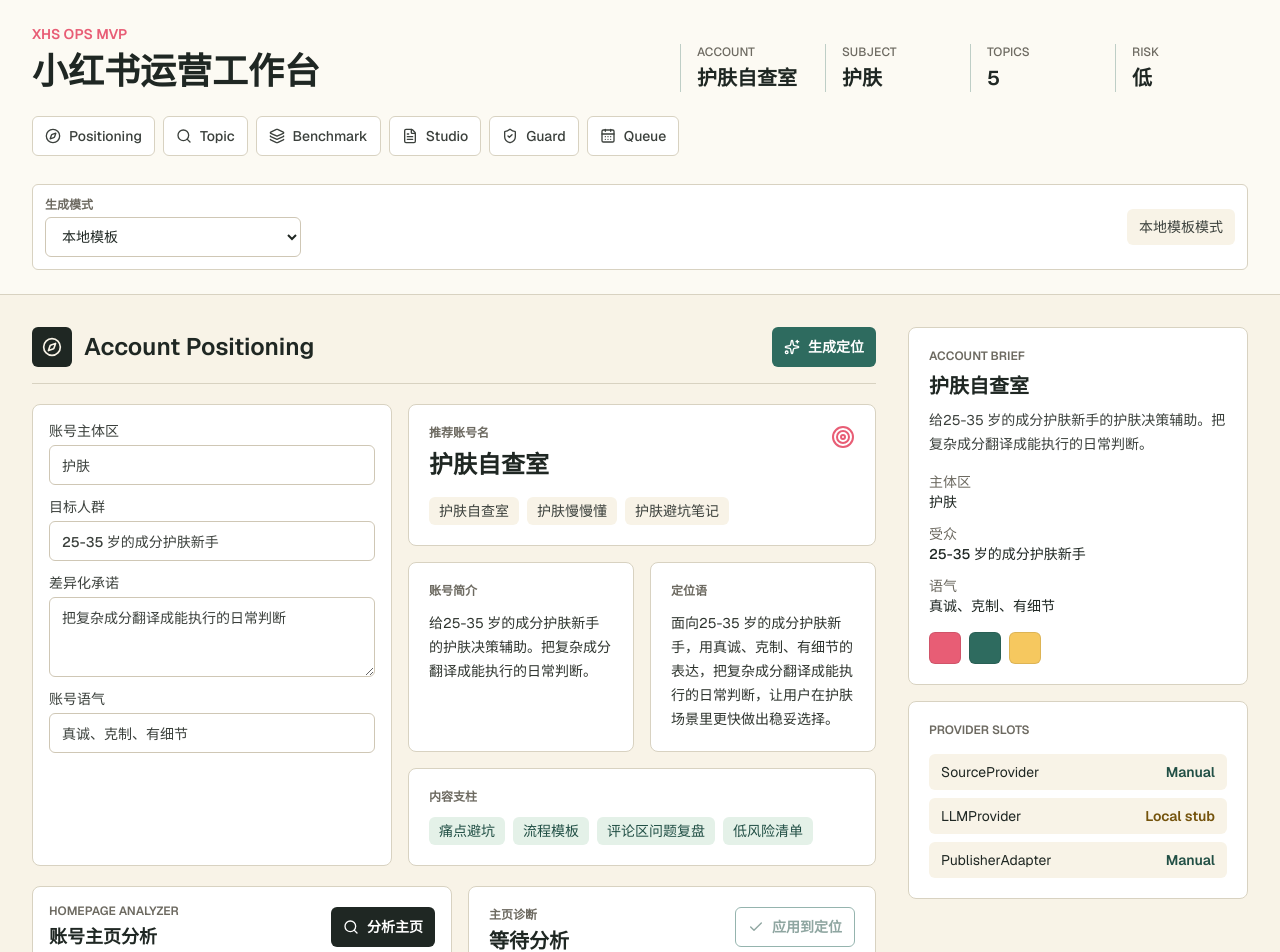
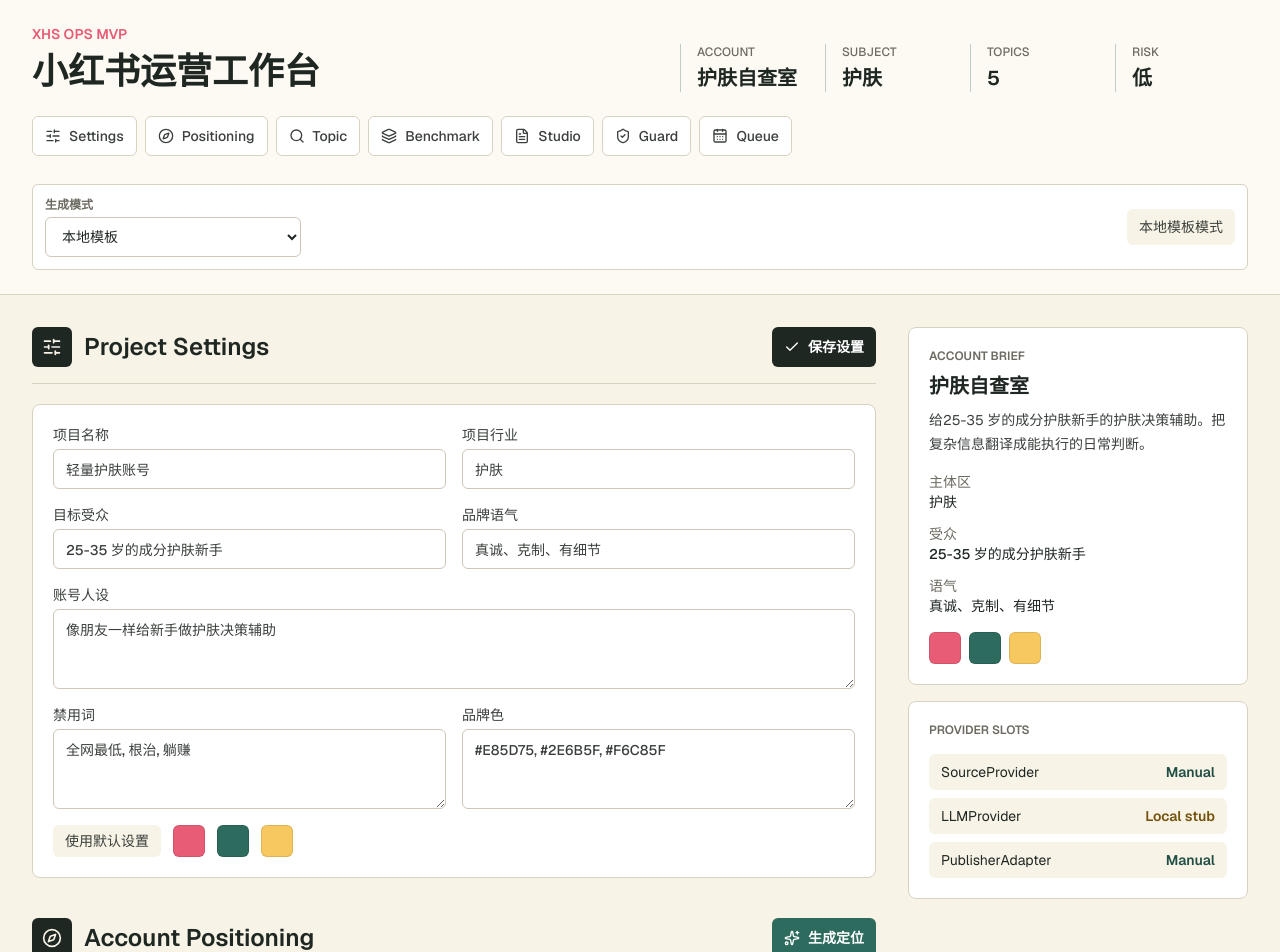
Before and after one commit to linawang928/xhs-ops-tool, a Next.js app: page / in a window 1280 px wide. Shown: the top 952 px of the page. Built offline with nearby package versions, Linux system fonts and the light colour scheme.

Commit message:
feat: add editable project settings

```diff
--- a/src/components/xhs-ops-app.tsx
+++ b/src/components/xhs-ops-app.tsx
@@ -13,6 +13,7 @@
   Search,
   Share2,
   ShieldCheck,
+  SlidersHorizontal,
   Sparkles,
   Target,
   Upload,
@@ -40,10 +41,10 @@
   ContentDraft,
   GeneratedPosterAsset,
   PublishTask,
+  Project,
   TopicCandidate,
 } from "@/lib/core/types";
 import {
-  demoAccountPositioning,
   demoBenchmark,
   demoBenchmarkCandidates,
   demoDraft,
@@ -69,6 +70,7 @@
 ].join("\n");
 
 const workspaceNav = [
+  { label: "Settings", icon: SlidersHorizontal },
   { label: "Positioning", icon: Compass },
   { label: "Topic", icon: Search },
   { label: "Benchmark", icon: Layers3 },
@@ -76,6 +78,18 @@
   { label: "Guard", icon: ShieldCheck },
   { label: "Queue", icon: CalendarDays },
 ];
+
+const PROJECT_STORAGE_KEY = "xhs-ops-project";
+
+type ProjectFormState = {
+  name: string;
+  persona: string;
+  industry: string;
+  tone: string;
+  audience: string;
+  forbiddenWords: string;
+  brandColors: string;
+};
 
 async function postJson<T>(url: string, body: unknown): Promise<T> {
   const response = await fetch(url, {
@@ -102,6 +116,75 @@
     bio: lines[1] ?? lines[0] ?? "未填写简介",
     recentNotesText: lines.slice(2).join("\n") || lines.join("\n") || "未提供近期笔记",
   };
+}
+
+function projectToForm(project: Project): ProjectFormState {
+  return {
+    name: project.name,
+    persona: project.persona,
+    industry: project.industry,
+    tone: project.tone,
+    audience: project.audience,
+    forbiddenWords: project.forbiddenWords.join(", "),
+    brandColors: project.brandColors.join(", "),
+  };
+}
+
+function splitList(value: string) {
+  return value
+    .split(/[,，\n]/)
+    .map((item) => item.trim())
+    .filter(Boolean);
+}
+
+function parseBrandColors(value: string) {
+  const colors = splitList(value).filter((color) => /^#[0-9a-f]{6}$/i.test(color));
+  return colors.length > 0 ? colors.slice(0, 5) : demoProject.brandColors;
+}
+
+function projectFromForm(form: ProjectFormState, previous: Project): Project {
+  return {
+    id: previous.id,
+    name: form.name.trim() || previous.name,
+    persona: form.persona.trim() || previous.persona,
+    industry: form.industry.trim() || previous.industry,
+    tone: form.tone.trim() || previous.tone,
+    audience: form.audience.trim() || previous.audience,
+    forbiddenWords: splitList(form.forbiddenWords),
+    brandColors: parseBrandColors(form.brandColors),
+  };
+}
+
+function isProject(value: unknown): value is Project {
+  const project = value as Partial<Project>;
+  return Boolean(
+    project &&
+      typeof project.id === "string" &&
+      typeof project.name === "string" &&
+      typeof project.persona === "string" &&
+      typeof project.industry === "string" &&
+      typeof project.tone === "string" &&
+      typeof project.audience === "string" &&
+      Array.isArray(project.forbiddenWords) &&
+      Array.isArray(project.brandColors)
+  );
+}
+
+function readStoredProject() {
+  if (typeof window === "undefined" || !window.localStorage) return null;
+  try {
+    const raw = window.localStorage.getItem(PROJECT_STORAGE_KEY);
+    if (!raw) return null;
+    const parsed = JSON.parse(raw) as unknown;
+    return isProject(parsed) ? parsed : null;
+  } catch {
+    return null;
+  }
+}
+
+function writeStoredProject(project: Project) {
+  if (typeof window === "undefined" || !window.localStorage) return;
+  window.localStorage.setItem(PROJECT_STORAGE_KEY, JSON.stringify(project));
 }
 
 function posterAssetsToManifest(assets: GeneratedPosterAsset[]): PublishTask["assetManifest"] {
@@ -182,15 +265,23 @@
 }
 
 export function XhsOpsApp({ initialPositioningInput, initialHomepageText }: XhsOpsAppProps = {}) {
+  const storedProjectAtRender = readStoredProject();
+  const initialProject = storedProjectAtRender ?? demoProject;
   const initialHomepageAnalysis = initialHomepageText
-    ? analyzeAccountHomepage(parseHomepageText(initialHomepageText, demoProject.id))
+    ? analyzeAccountHomepage(parseHomepageText(initialHomepageText, initialProject.id))
     : null;
   const derivedPositioningInput =
     initialPositioningInput ??
     (initialHomepageAnalysis ? buildPositioningInputFromHomepage(initialHomepageAnalysis) : undefined);
   const initialPositioning = derivedPositioningInput
     ? generateAccountPositioning(derivedPositioningInput)
-    : demoAccountPositioning;
+    : generateAccountPositioning({
+        projectId: initialProject.id,
+        subjectArea: initialProject.industry,
+        audience: initialProject.audience,
+        differentiator: "把复杂信息翻译成能执行的日常判断",
+        tone: initialProject.tone,
+      });
   const initialAiStatus = initialHomepageAnalysis
     ? "本地模板已分析主页"
     : initialPositioningInput
@@ -198,6 +289,9 @@
       : "本地模板模式";
   const [generationMode, setGenerationMode] = useState<GenerationMode>("local");
   const [aiStatus, setAiStatus] = useState(initialAiStatus);
+  const [project, setProject] = useState<Project>(initialProject);
+  const [projectForm, setProjectForm] = useState<ProjectFormState>(() => projectToForm(initialProject));
+  const [settingsStatus, setSettingsStatus] = useState(storedProjectAtRender ? "已加载本地设置" : "使用默认设置");
   const [isGeneratingPositioning, setIsGeneratingPositioning] = useState(false);
   const [isAnalyzingHomepage, setIsAnalyzingHomepage] = useState(false);
   const [isGeneratingTopics, setIsGeneratingTopics] = useState(false);
@@ -233,8 +327,8 @@
     [selectedTopicId, topics]
   );
   const compliance = useMemo(
-    () => scanCompliance(scanText, demoProject.forbiddenWords),
-    [scanText]
+    () => scanCompliance(scanText, project.forbiddenWords),
+    [project.forbiddenWords, scanText]
   );
   const subjectAreaOptions = useMemo(
     () =>
@@ -277,9 +371,30 @@
     }));
   }
 
+  function handleProjectFormChange(field: keyof ProjectFormState, value: string) {
+    setProjectForm((form) => ({
+      ...form,
+      [field]: value,
+    }));
+    setSettingsStatus("设置未保存");
+  }
+
+  function handleSaveProjectSettings(event: FormEvent<HTMLFormElement>) {
+    event.preventDefault();
+    const nextProject = projectFromForm(projectForm, project);
+    setProject(nextProject);
+    setProjectForm(projectToForm(nextProject));
+    setSubjectArea((current) => (current === project.industry ? nextProject.industry : current));
+    setAccountAudience((current) => (current === project.audience ? nextProject.audience : current));
+    setAccountTone((current) => (current === project.tone ? nextProject.tone : current));
+    writeStoredProject(nextProject);
+    setSettingsStatus("设置已保存");
+    setAiStatus("项目设置已更新");
+  }
+
   async function handleGeneratePositioning() {
     const input = {
-      projectId: demoProject.id,
+      projectId: project.id,
       subjectArea,
       audience: accountAudience,
       differentiator,
@@ -312,7 +427,7 @@
   }
 
   async function handleAnalyzeHomepage() {
-    const profile = parseHomepageText(rawHomepageText, demoProject.id);
+    const profile = parseHomepageText(rawHomepageText, project.id);
 
     if (generationMode === "local") {
       setHomepageAnalysis(analyzeAccountHomepage(profile));
@@ -327,7 +442,7 @@
         analysis: AccountHomepageAnalysis;
         positioningInput: AccountPositioningInput;
       }>("/api/ai/account-analysis/", {
-        project: demoProject,
+        project,
         profile,
       });
       setHomepageAnalysis(payload.analysis);
@@ -347,7 +462,7 @@
 
   function handleApplyHomepageAnalysis() {
     if (!homepageAnalysis) return;
-    const input = buildPositioningInputFromHomepage(homepageAnalysis);
+      const input = buildPositioningInputFromHomepage(homepageAnalysis);
     setSubjectArea(input.subjectArea);
     setAccountAudience(input.audience);
     setDifferentiator(input.differentiator);
@@ -358,7 +473,7 @@
 
   async function handleGenerateTopics() {
     if (generationMode === "local") {
-      const nextTopics = generateTopicCandidates(keyword, demoProject);
+      const nextTopics = generateTopicCandidates(keyword, project);
       setTopics(nextTopics);
       setSelectedTopicId(nextTopics[0].id);
       setAiStatus("本地模板已生成选题");
@@ -370,14 +485,14 @@
     try {
       const payload = await postJson<{ topics: TopicCandidate[] }>("/api/ai/topics/", {
         keyword,
-        project: demoProject,
+        project,
       });
-      const nextTopics = payload.topics.length > 0 ? payload.topics : generateTopicCandidates(keyword, demoProject);
+      const nextTopics = payload.topics.length > 0 ? payload.topics : generateTopicCandidates(keyword, project);
       setTopics(nextTopics);
       setSelectedTopicId(nextTopics[0].id);
       setAiStatus("OpenAI 已生成选题");
     } catch (error) {
-      const nextTopics = generateTopicCandidates(keyword, demoProject);
+      const nextTopics = generateTopicCandidates(keyword, project);
       setTopics(nextTopics);
       setSelectedTopicId(nextTopics[0].id);
       setAiStatus(error instanceof Error ? `OpenAI 不可用：${error.message}` : "OpenAI 不可用");
@@ -423,14 +538,14 @@
   }
 
   async function handleGenerateDraft() {
-    let nextDraft = generateDraftFromTopic(selectedTopic, demoProject, [benchmark]);
+    let nextDraft = generateDraftFromTopic(selectedTopic, project, [benchmark]);
 
     if (generationMode === "openai") {
       setIsGeneratingDraft(true);
       setAiStatus("OpenAI 正在生成文案");
       try {
         const payload = await postJson<{ draft: ContentDraft }>("/api/ai/draft/", {
-          project: demoProject,
+          project,
           topic: selectedTopic,
           benchmarks: [benchmark],
         });
@@ -447,7 +562,7 @@
 
     const nextTask = prepareManualPublishPackage(
       nextDraft,
-      demoProject,
+      project,
       "2026-07-07T12:30:00.000Z"
     );
     setDraft(nextDraft);
@@ -460,7 +575,7 @@
 
   async function handleGeneratePoster() {
     if (generationMode !== "openai") {
-      const templatePosters = createTemplatePosterAssets(draft, demoProject);
+      const templatePosters = createTemplatePosterAssets(draft, project);
       syncPosterAssets(templatePosters);
       setAiStatus("本地模板已生成海报");
       return;
@@ -470,7 +585,7 @@
     setAiStatus("OpenAI 正在生成海报");
     try {
       const payload = await postJson<{ image: GeneratedPosterAsset }>("/api/ai/poster/", {
-        project: demoProject,
+        project,
         draft,
         cardId: draft.assetCards[0]?.id,
       });
@@ -488,7 +603,7 @@
       });
       setAiStatus("OpenAI 已生成海报");
     } catch (error) {
-      const templatePosters = createTemplatePosterAssets(draft, demoProject);
+      const templatePosters = createTemplatePosterAssets(draft, project);
       syncPosterAssets(templatePosters);
       setAiStatus(
         error instanceof Error
@@ -595,6 +710,100 @@
 
       <div className="mx-auto grid w-full max-w-7xl gap-8 px-4 py-8 md:px-8 xl:grid-cols-[minmax(0,1fr)_340px]">
         <div className="space-y-10">
+          <section id="settings" className="scroll-mt-8">
+            <SectionHeader
+              title="Project Settings"
+              icon={SlidersHorizontal}
+              aside={
+                <button
+                  className="inline-flex h-10 items-center gap-2 rounded-md bg-[#1F2723] px-3 text-sm font-semibold text-white"
+                  form="project-settings-form"
+                  type="submit"
+                >
+                  <Check size={16} />
+                  保存设置
+                </button>
+              }
+            />
+            <form
+              id="project-settings-form"
+              aria-label="项目设置"
+              onSubmit={handleSaveProjectSettings}
+              className="rounded-lg border border-[#D8D2C1] bg-white p-5"
+            >
+              <div className="grid gap-4 md:grid-cols-2">
+                <label className="grid gap-1 text-sm font-medium text-[#3B403C]">
+                  项目名称
+                  <input
+                    className="h-10 rounded-md border border-[#CFC7B5] bg-white px-3 text-sm outline-none focus:border-[#2E6B5F]"
+                    value={projectForm.name}
+                    onChange={(event) => handleProjectFormChange("name", event.target.value)}
+                  />
+                </label>
+                <label className="grid gap-1 text-sm font-medium text-[#3B403C]">
+                  项目行业
+                  <input
+                    className="h-10 rounded-md border border-[#CFC7B5] bg-white px-3 text-sm outline-none focus:border-[#2E6B5F]"
+                    value={projectForm.industry}
+                    onChange={(event) => handleProjectFormChange("industry", event.target.value)}
+                  />
+                </label>
+                <label className="grid gap-1 text-sm font-medium text-[#3B403C]">
+                  目标受众
+                  <input
+                    className="h-10 rounded-md border border-[#CFC7B5] bg-white px-3 text-sm outline-none focus:border-[#2E6B5F]"
+                    value={projectForm.audience}
+                    onChange={(event) => handleProjectFormChange("audience", event.target.value)}
+                  />
+                </label>
+                <label className="grid gap-1 text-sm font-medium text-[#3B403C]">
+                  品牌语气
+                  <input
+                    className="h-10 rounded-md border border-[#CFC7B5] bg-white px-3 text-sm outline-none focus:border-[#2E6B5F]"
+                    value={projectForm.tone}
+                    onChange={(event) => handleProjectFormChange("tone", event.target.value)}
+                  />
+                </label>
+                <label className="grid gap-1 text-sm font-medium text-[#3B403C] md:col-span-2">
+                  账号人设
+                  <textarea
+                    className="min-h-20 rounded-md border border-[#CFC7B5] bg-white px-3 py-2 text-sm leading-6 outline-none focus:border-[#2E6B5F]"
+                    value={projectForm.persona}
+                    onChange={(event) => handleProjectFormChange("persona", event.target.value)}
+                  />
+                </label>
+                <label className="grid gap-1 text-sm font-medium text-[#3B403C]">
+                  禁用词
+                  <textarea
+                    className="min-h-20 rounded-md border border-[#CFC7B5] bg-white px-3 py-2 text-sm leading-6 outline-none focus:border-[#2E6B5F]"
+                    value={projectForm.forbiddenWords}
+                    onChange={(event) => handleProjectFormChange("forbiddenWords", event.target.value)}
+                  />
+                </label>
+                <label className="grid gap-1 text-sm font-medium text-[#3B403C]">
+                  品牌色
+                  <textarea
+                    className="min-h-20 rounded-md border border-[#CFC7B5] bg-white px-3 py-2 text-sm leading-6 outline-none focus:border-[#2E6B5F]"
+                    value={projectForm.brandColors}
+                    onChange={(event) => handleProjectFormChange("brandColors", event.target.value)}
+                  />
+                </label>
+              </div>
+              <div className="mt-4 flex flex-wrap items-center gap-3">
+                <span className="rounded-md bg-[#F8F3E7] px-3 py-1.5 text-sm font-medium text-[#3B403C]">
+                  {settingsStatus}
+                </span>
+                {project.brandColors.map((color) => (
+                  <span
+                    key={color}
+                    className="size-8 rounded-md border border-black/10"
+                    style={{ backgroundColor: color }}
+                  />
+                ))}
+              </div>
+            </form>
+          </section>
+
           <section id="positioning" className="scroll-mt-8">
             <SectionHeader
               title="Account Positioning"
@@ -1240,7 +1449,7 @@
               </div>
             </dl>
             <div className="mt-4 flex gap-2">
-              {demoProject.brandColors.map((color) => (
+              {project.brandColors.map((color) => (
                 <span
                   key={color}
                   className="size-8 rounded-md border border-black/10"
```
Also changed, not shown: 1 other file (tests, documents, lock files or other folders).
